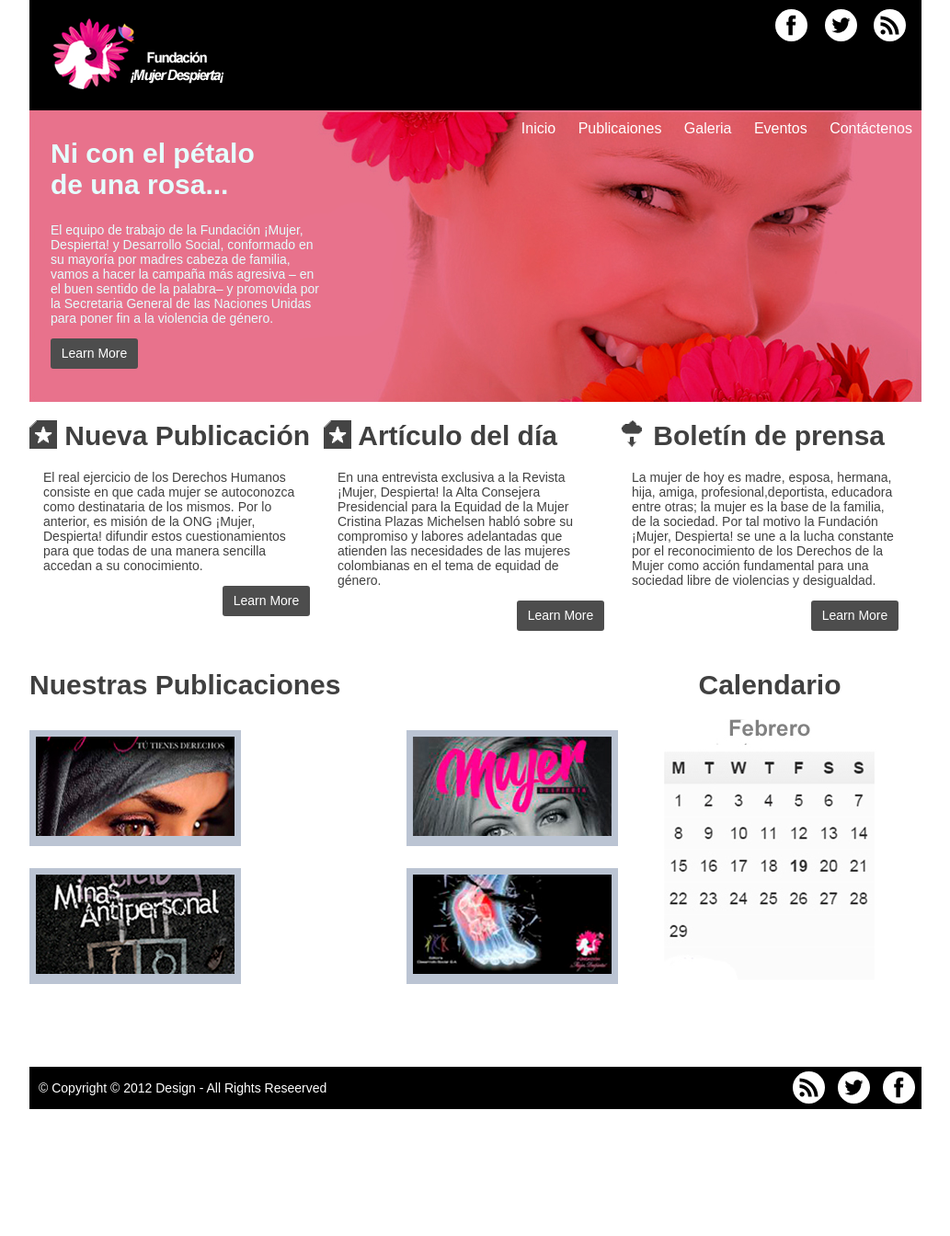
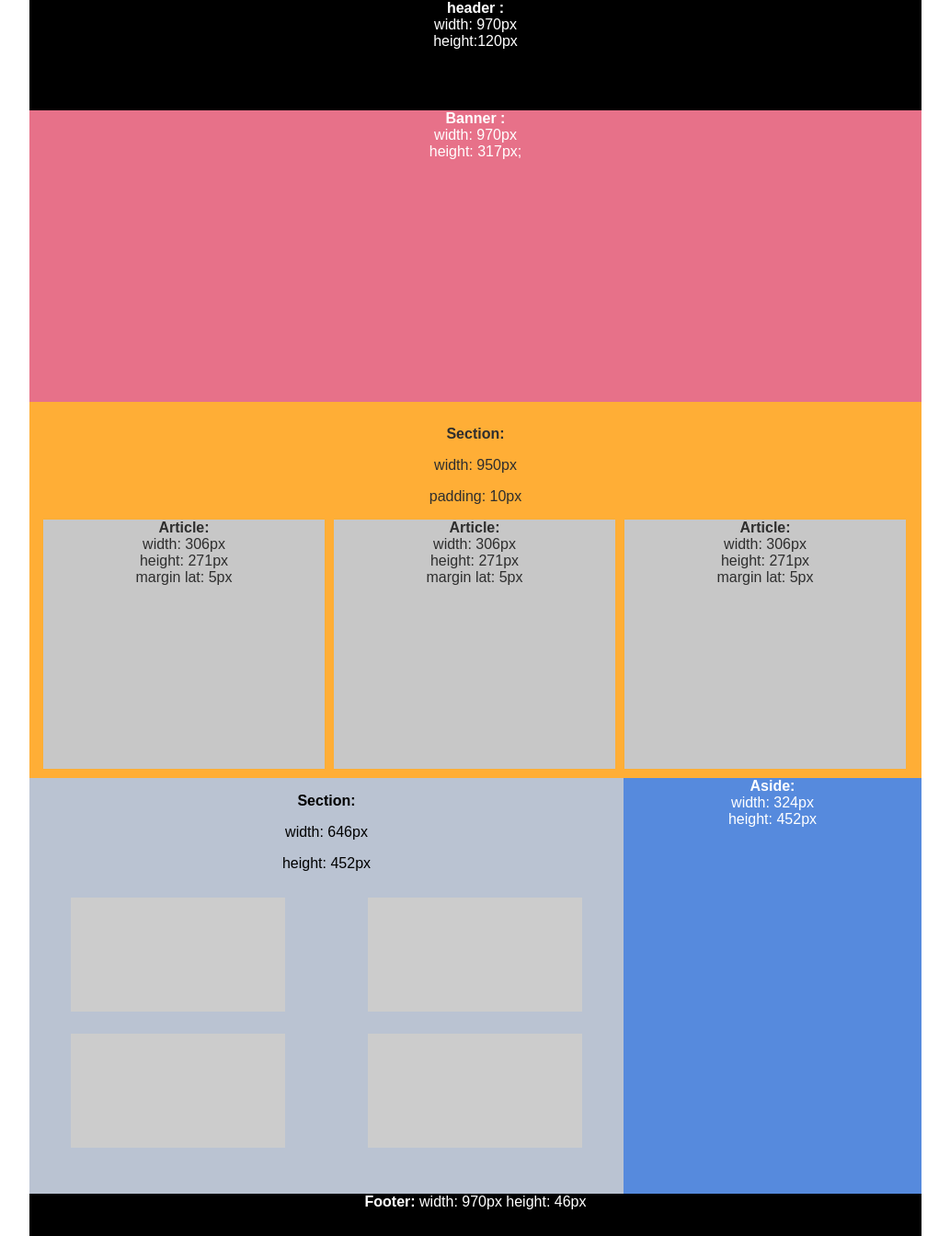
Before and after one commit to andresGon/trueque, a plain HTML site: page index.html in a window 1280 px wide. Shown: the whole page at 92% size, without its empty margins (123-1156 px from the left). Before the commit the page ends 1206 px from the top, so only its background shows below. Drawn offline with Linux system fonts and the light colour scheme.

Commit message:
avance de maquetacion 2

```diff
--- /dev/null
+++ b/css/secciones.less
@@ -0,0 +1,109 @@
+body{
+	background: #fff;
+	font-family: arial;
+}
+.container{
+	width: 970px;
+	margin: auto;
+	header{
+		background: #000;
+		height: 120px;
+		width: 100%;
+		color: #fff;
+		text-align: center;
+		margin: 0;
+		p{
+			margin: 0;
+		}
+	}
+}
+.banner{
+	width: 100%;
+	height: 317px;
+	background:#e77189;
+	color: #fff;
+	text-align: center;
+	p{
+		margin: 0;
+	}
+}
+.wrapArticleHome{
+	background-color: #ffae36;
+	width: 950px;
+	padding: 10px;
+	height: auto;
+	float: left;
+
+	text-align: center;
+	p{
+		color: #2e2e2e;
+	}
+}
+.artHome{
+	width: 306px;
+	margin: 0 5px;
+	float: left;
+	height: 271px;
+	color: #343436;
+	text-align: center;
+	background-color: #c7c7c7;
+	p{
+		margin: 0;
+	}
+}
+.pubHome{
+	width: 646px;
+	float: left;
+	height: 452px;
+	background-color: #bac3d2;
+	text-align: center;
+	a{
+		display: block;
+		background-color: #ccc;
+		width: 233px;
+		height: 124px;
+		margin: 12px 45px;
+		text-align: center;
+		&:nth-child(even){
+			float: left;
+		}
+		&:nth-child(odd){
+			float: right;
+		}
+	}
+}
+.calendar{
+	float: left;
+	width: 324px;
+	height: 452px;
+	text-align: center;
+	color: #fff;
+	text-align: center;
+	background-color: #568add;
+	p{
+		margin: 0;
+	}
+}
+footer{
+	width: 100%;
+	height: 46px;
+	background: #000;
+	clear: both;
+	color: #fff;
+	text-align: center;
+	p{
+		margin: 0;
+	}
+
+}
+// =========================== subHome ====================
+.subHeader{
+	width: 100%;
+	height: 349px;
+	background:#e77189;
+	color: #fff;
+	text-align: center;
+	p{
+		margin: 0;
+	}
+}
--- a/index.html
+++ b/index.html
@@ -3,117 +3,70 @@
 <head>
 	<meta charset="UTF-8">
 	<title>Document</title>
-	<link rel="stylesheet" href="css/main.css">
+	<link rel="stylesheet" href="css/secciones.css">
 	<link rel="stylesheet" href="css/reset.css">
 </head>
 <body>
 
 	<div class="container">
 		<header>
-			<img src="img/logo.png" alt="Fundacion" class="logo">
-			<div class="wrapSocial">
-				<a href=""></a>
-				<a href=""></a>
-				<a href=""></a>
-			</div>
-			<nav>
-				<a href="">Inicio</a>
-				<a href="">Publicaiones</a>
-				<a href="">Galeria</a>
-				<a href="">Eventos</a>
-				<a href="">Contáctenos</a>
-			</nav>
+
+				<p><b>header :</b></p>
+				<p>width: 970px</p>
+				<p>height:120px</p>
+
 		</header>
 
 		<div class="banner">
-			<h1>Ni con el pétalo <br> de una rosa...</h1>
-			<p>
-				El equipo de trabajo de la Fundación ¡Mujer, Despierta!
-				y Desarrollo Social, conformado en su mayoría por madres
-				cabeza de familia, vamos a hacer la campaña más agresiva –
-				en el buen sentido de la palabra– y promovida por la Secretaria
-				General de las Naciones Unidas para poner fin a la violencia de género.
-			</p>
-			<a href="#">Learn More</a>
+			<p><b>Banner :</b></p>
+			<p>width: 970px</p>
+			<p>height: 317px;</p>
 
 		</div>
 
-		<section>
-			<div class="artHome">
-				<h1>
-					<span class="star"></span>
-					Nueva Publicación
-				</h1>
-				<p>
-					El real ejercicio de los Derechos Humanos consiste en que cada
-					mujer se autoconozca como destinataria de los mismos.
-					Por lo anterior, es misión de la ONG ¡Mujer, Despierta! difundir
-					estos cuestionamientos para que todas de una manera
-					sencilla accedan a su conocimiento.
-				</p>
-				<a href="#">Learn More</a>
-			</div>
-
-
-			<div class="artHome">
-				<h1>
-					<span class="star"></span>
-					Artículo del día
-				</h1>
-				<p>
-					En una entrevista exclusiva a la Revista ¡Mujer, Despierta! la Alta
-					 Consejera Presidencial para la Equidad de la Mujer Cristina Plazas
-					 Michelsen habló sobre su compromiso y labores adelantadas que atienden
-					  las necesidades de las mujeres colombianas en el tema de equidad de género.
-				</p>
-				<a href="#">Learn More</a>
-			</div>
-
-			<div class="artHome">
-				<h1>
-					<span class="cloud"></span>
-					Boletín de prensa
-				</h1>
-				<p>
-					La mujer de hoy es madre, esposa, hermana, hija, amiga, profesional,deportista,
-					educadora entre otras; la mujer es la base de la familia, de la sociedad.
-					Por tal motivo la Fundación ¡Mujer, Despierta! se une a la lucha constante por
-					el reconocimiento de los Derechos de la Mujer como acción fundamental para
-					una sociedad libre de violencias y desigualdad.
-				</p>
-				<a href="#">Learn More</a>
-			</div>
-
+		<section class="wrapArticleHome">
+				<p><b>Section:</b></p>
+				<p>width: 950px</p>
+				<p>padding: 10px</p>
+			<article class="artHome">
+				<p><b>Article:</b></p>
+				<p>width: 306px</p>
+				<p>height: 271px</p>
+				<p>margin lat: 5px</p>
+			</article>
+			<article class="artHome">
+				<p><b>Article:</b></p>
+				<p>width: 306px</p>
+				<p>height: 271px</p>
+				<p>margin lat: 5px</p>
+			</article>
+			<article class="artHome">
+				<p><b>Article:</b></p>
+				<p>width: 306px</p>
+				<p>height: 271px</p>
+				<p>margin lat: 5px</p>
+			</article>
 		</section>
 
 
 		<section class="pubHome">
-			<h1>Nuestras Publicaciones</h1>
-			<a href="">
-				<img src="img/publicacion1.jpg" alt="publicación" />
-			</a>
-			<a href="">
-				<img src="img/publicacion2.jpg" alt="publicación" />
-			</a>
-			<a href="">
-				<img src="img/publicacion3.jpg" alt="publicación" />
-			</a>
-			<a href="">
-				<img src="img/publicacion4.jpg" alt="publicación" />
-			</a>
+			<p><b>Section:</b></p>
+			<p>width: 646px</p>
+			<p>height: 452px</p>
+			<a href=""></a>
+			<a href=""></a>
+			<a href=""></a>
+			<a href=""></a>
 		</section>
 		<aside class="calendar">
-			<h1>Calendario</h1>
-			<img src="img/calendario.jpg" alt="calendario" />
+			<p><b>Aside:</b></p>
+			<p>width: 324px</p>
+			<p>height: 452px</p>
+
 		</aside>
 
 		<footer>
-			<p>
-				© Copyright © 2012 Design - All Rights Reseerved
-			</p>
-			<a href=""></a>
-			<a href=""></a>
-			<a href=""></a>
+			<p><b>Footer:</b> width: 970px height: 46px</p>
 		</footer>
 
 
```
Also changed, not shown: index-2.html (added, +123 -0 lines), subHome.html (added, +34 -0 lines), css/secciones.css (added).
